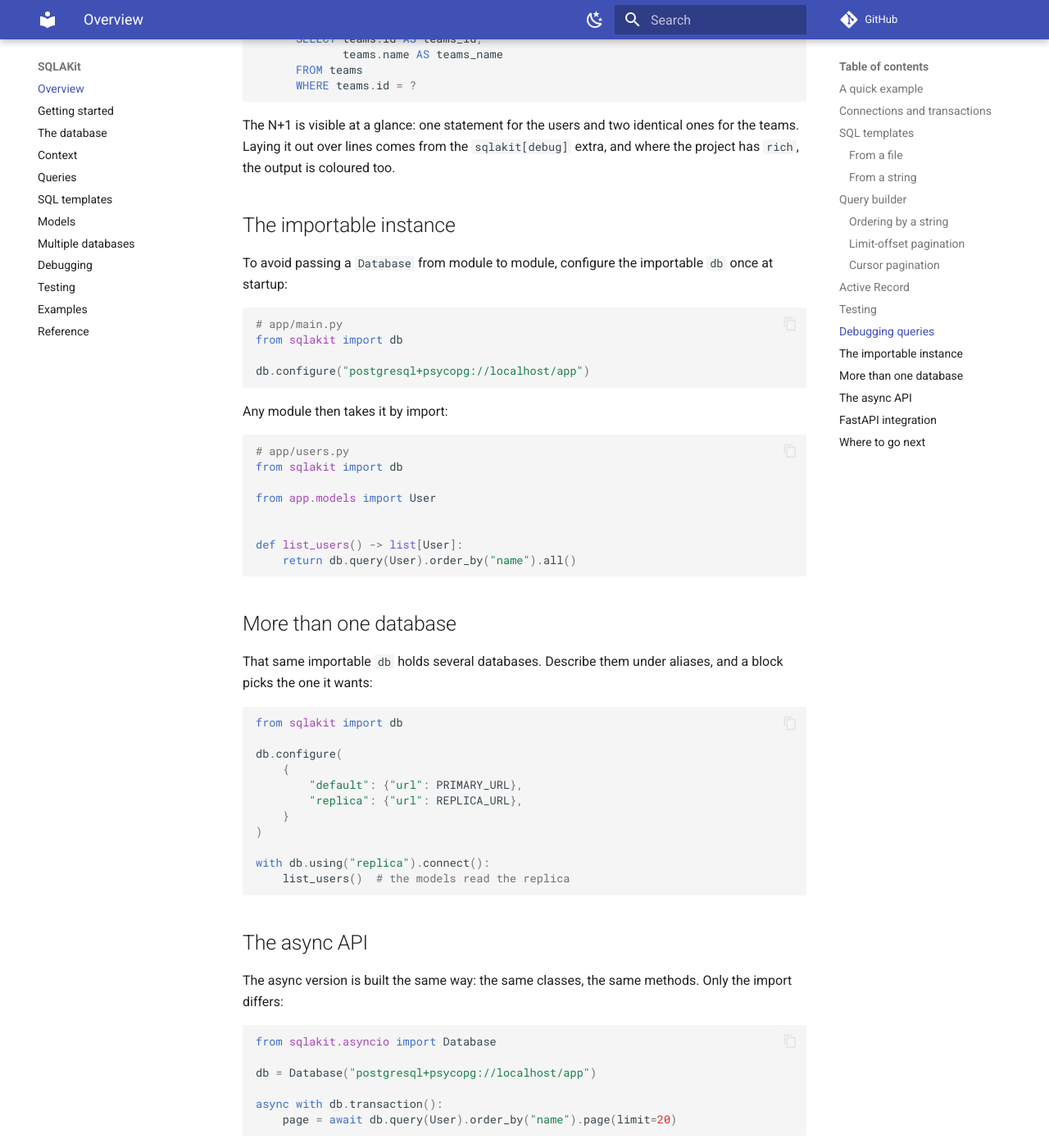
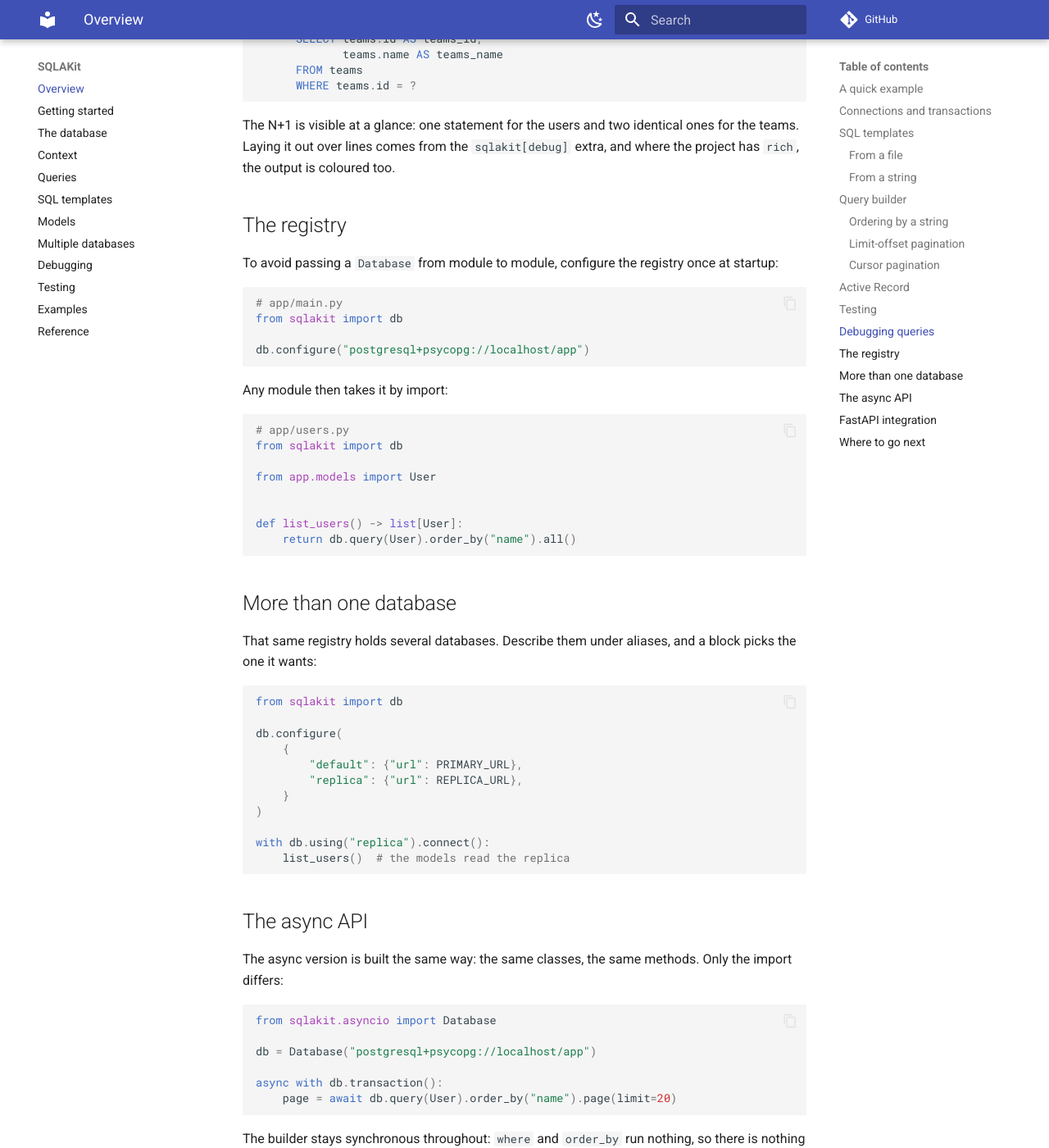
Before and after one commit to antonrh/sqlakit, an MkDocs documentation site: the page built from docs/index.md, in a window 1280 px wide and 1400 px high, scrolled down 5077 px. Shown: the whole window at 82% size. Built offline with MkDocs 1.6.1 and Material for MkDocs 9.7.7, drawn with Linux system fonts in a browser that asks for light colours; comment, search, counter and statistics services are not loaded; some of the changed text lies outside the part shown.

Commit message:
Name the shared `db` section by the term the other pages use
The shop window said "the importable instance" while databases, models, sql,
routing, testing and debugging all say "the registry", so one object had two
names and the outlier was the one a reader meets first.

The section is now "The registry", plain like the headings around it, and the
sentence under it says what the registry saves you from.

````diff
--- a/docs/index.md
+++ b/docs/index.md
@@ -191,7 +191,7 @@ with db.transaction():
 ```
 
 `set_db()` tells a model which database to work on. Put it on a base class and
-every model under it inherits the binding. With the importable `db` from the
+every model under it inherits the binding. With the global `db` from the
 section below there is nothing to bind: the model finds it by itself.
 
 The layer is separate and optional. Everything above works on plain `SQLAlchemy`
@@ -259,10 +259,10 @@ The N+1 is visible at a glance: one statement for the users and two identical
 ones for the teams. Laying it out over lines comes from the `sqlakit[debug]`
 extra, and where the project has `rich`, the output is coloured too.
 
-## The importable instance
+## The registry
 
-To avoid passing a `Database` from module to module, configure the importable
-`db` once at startup:
+To avoid passing a `Database` from module to module, configure the registry
+once at startup:
 
 ```python
 # app/main.py
@@ -286,8 +286,8 @@ def list_users() -> list[User]:
 
 ## More than one database
 
-That same importable `db` holds several databases. Describe them under aliases,
-and a block picks the one it wants:
+That same registry holds several databases. Describe them under aliases, and a
+block picks the one it wants:
 
 ```python
 from sqlakit import db
````
Also changed, not shown: README.md (+6 -6 lines).
